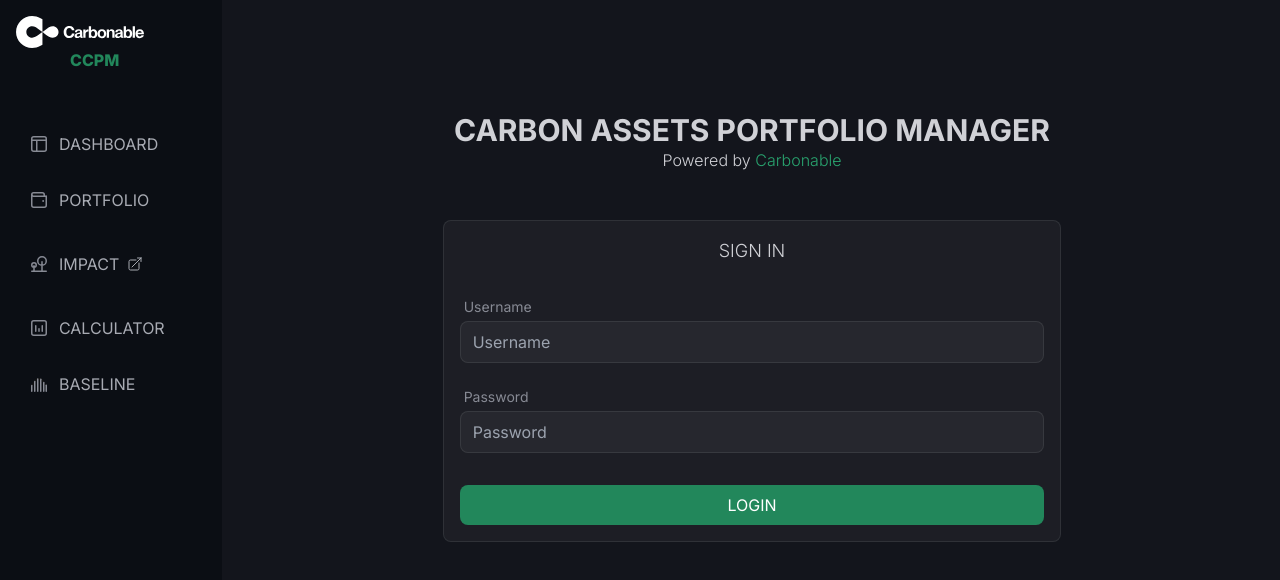
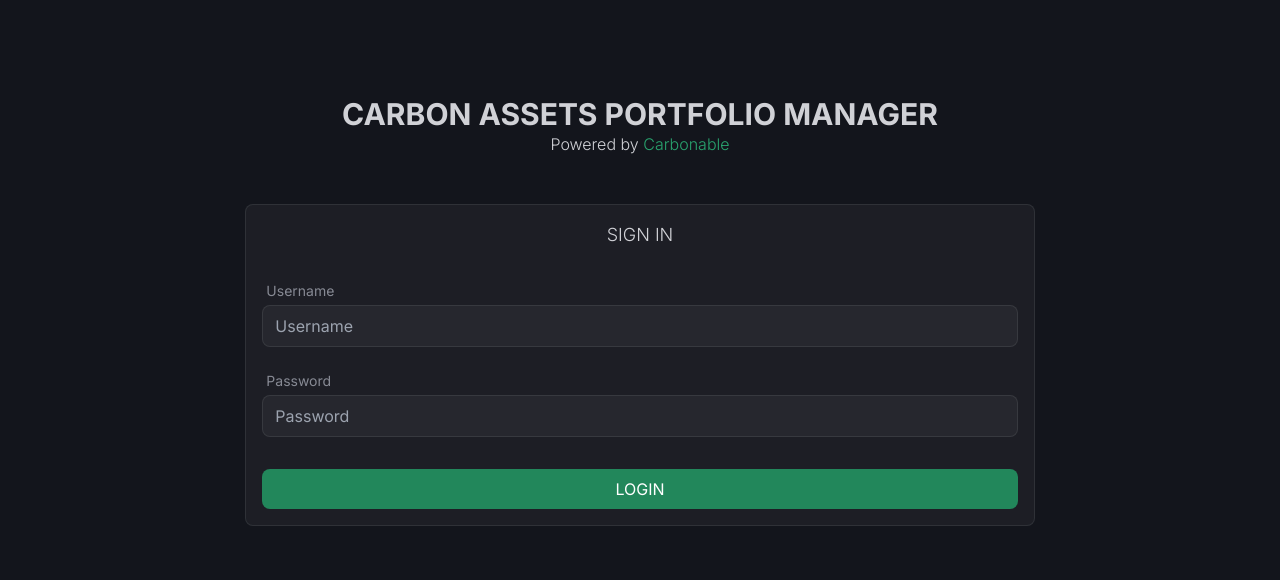
Before and after one commit to Carbonable/ccrp-front, a Next.js app: page /login in a window 1280 px wide. Shown: the top 580 px of the page. Built offline with nearby package versions, Linux system fonts and the light colour scheme; no server answers.

Commit message:
fix: double layout rendering and unknown user error 500

```diff
--- a/src/actions/authentication/auth.ts
+++ b/src/actions/authentication/auth.ts
@@ -49,7 +49,7 @@
   })
 
   if (!response.ok) {
-    throw new Error('No user found');
+    return null;
   }
 
   const userData = await response.json();
--- a/src/app/layout.tsx
+++ b/src/app/layout.tsx
@@ -1,6 +1,8 @@
+'use client';
 import MenuWrapper from "@/components/menu/MenuWrapper";
 import BaseLayout from "./base-layout";
-import dynamic from 'next/dynamic'
+import dynamic from 'next/dynamic';
+import { usePathname } from "next/navigation";
 
 const AuthProviderClient = dynamic(() => import('@/components/authentication/AuthProviderClient'), {
   ssr: false,
@@ -11,6 +13,20 @@
 }: Readonly<{
   children: React.ReactNode;
 }>) {
+
+  const pathname = usePathname();
+
+  if (pathname === "/login") {
+    return (
+      <BaseLayout>
+        <AuthProviderClient>
+          <div className="p-4 md:p-12 z-0 max-w-screen-2xl mx-auto min-h-screen">
+            {children}
+          </div>
+        </AuthProviderClient>
+      </BaseLayout>
+    );
+  }
 
   return (
     <BaseLayout>
--- a/src/app/login/layout.tsx
+++ /dev/null
@@ -1,15 +0,0 @@
-import BaseLayout from "../base-layout";
-
-export default function LoginLayout({
-  children,
-}: Readonly<{
-  children: React.ReactNode;
-}>) {
-  return (
-    <BaseLayout>
-      <div className="p-4 md:p-12 z-0 max-w-screen-2xl mx-auto min-h-screen">
-        {children}
-      </div>
-    </BaseLayout>
-  );
-}
```
